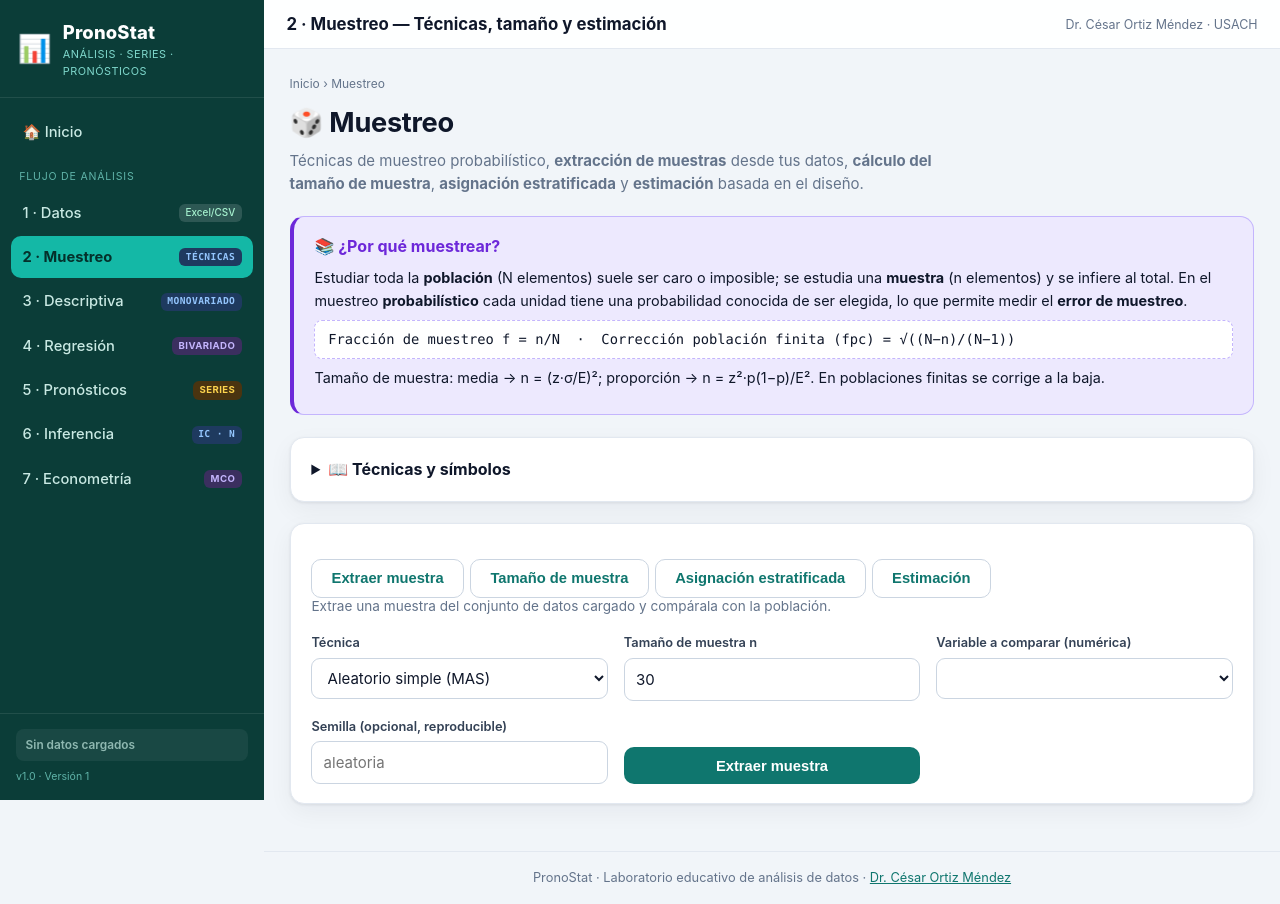
After one commit to cesarortizmendez-cloud/PronoStat, a Django app: template templates/muestreo/index.html in a window 1280 px wide. The commit adds this page. Run offline with Django 5.2, Linux system fonts and the light colour scheme; the template is opened without the code that fills it, so the values that code supplies are empty; some libraries are stand-ins or nearby versions.

Commit message:
Modulo 2 Muestreo: tecnicas, tamano de muestra, asignacion y estimacion + renumeracion

```diff
--- /dev/null
+++ b/apps/muestreo/apps.py
@@ -0,0 +1,6 @@
+from django.apps import AppConfig
+
+
+class MuestreoConfig(AppConfig):
+    default_auto_field = 'django.db.models.BigAutoField'
+    name = 'apps.muestreo'
--- a/pronostat/settings.py
+++ b/pronostat/settings.py
@@ -38,6 +38,7 @@ INSTALLED_APPS = [
     # Módulos de PronoStat (cada uno es una app independiente)
     'apps.home',
     'apps.datos',
+    'apps.muestreo',
     'apps.descriptiva',
     'apps.regresion',
     'apps.pronostico',
--- a/pronostat/urls.py
+++ b/pronostat/urls.py
@@ -51,6 +51,7 @@ def healthz(request):
 urlpatterns = [
     path('', include('apps.home.urls')),
     path('datos/', include('apps.datos.urls')),
+    path('muestreo/', include('apps.muestreo.urls')),
     path('descriptiva/', include('apps.descriptiva.urls')),
     path('regresion/', include('apps.regresion.urls')),
     path('pronostico/', include('apps.pronostico.urls')),
--- a/templates/base.html
+++ b/templates/base.html
@@ -223,11 +223,12 @@ td.num{font-family:var(--mono)}
       <a class="nav-link {% block nav_home %}{% endblock %}" href="/">🏠 Inicio</a>
       <div class="nav-group">Flujo de análisis</div>
       <a class="nav-link {% block nav_datos %}{% endblock %}" href="/datos/">1 · Datos <span class="badge-num">Excel/CSV</span></a>
-      <a class="nav-link {% block nav_desc %}{% endblock %}" href="/descriptiva/">2 · Descriptiva <span class="tag mono">monovariado</span></a>
-      <a class="nav-link {% block nav_reg %}{% endblock %}" href="/regresion/">3 · Regresión <span class="tag bi">bivariado</span></a>
-      <a class="nav-link {% block nav_prono %}{% endblock %}" href="/pronostico/">4 · Pronósticos <span class="tag ts">series</span></a>
-      <a class="nav-link {% block nav_infer %}{% endblock %}" href="/inferencia/">5 · Inferencia <span class="tag mono">IC · n</span></a>
-      <a class="nav-link {% block nav_econ %}{% endblock %}" href="/econometria/">6 · Econometría <span class="tag bi">MCO</span></a>
+      <a class="nav-link {% block nav_muestreo %}{% endblock %}" href="/muestreo/">2 · Muestreo <span class="tag mono">técnicas</span></a>
+      <a class="nav-link {% block nav_desc %}{% endblock %}" href="/descriptiva/">3 · Descriptiva <span class="tag mono">monovariado</span></a>
+      <a class="nav-link {% block nav_reg %}{% endblock %}" href="/regresion/">4 · Regresión <span class="tag bi">bivariado</span></a>
+      <a class="nav-link {% block nav_prono %}{% endblock %}" href="/pronostico/">5 · Pronósticos <span class="tag ts">series</span></a>
+      <a class="nav-link {% block nav_infer %}{% endblock %}" href="/inferencia/">6 · Inferencia <span class="tag mono">IC · n</span></a>
+      <a class="nav-link {% block nav_econ %}{% endblock %}" href="/econometria/">7 · Econometría <span class="tag bi">MCO</span></a>
     </nav>
     <div class="sidebar-foot">
       <div id="ds-status" class="ds-status ds-empty">Sin datos cargados</div>
--- a/templates/descriptiva/index.html
+++ b/templates/descriptiva/index.html
@@ -1,6 +1,6 @@
 {% extends 'base.html' %}
-{% block title %}2 · Descriptiva{% endblock %}
-{% block topbar %}2 · Estadística descriptiva (monovariada){% endblock %}
+{% block title %}3 · Descriptiva{% endblock %}
+{% block topbar %}3 · Estadística descriptiva (monovariada){% endblock %}
 {% block nav_desc %}active{% endblock %}
 
 {% block content %}
--- a/templates/econometria/index.html
+++ b/templates/econometria/index.html
@@ -1,6 +1,6 @@
 {% extends 'base.html' %}
-{% block title %}6 · Econometría{% endblock %}
-{% block topbar %}6 · Econometría — Regresión lineal múltiple (MCO){% endblock %}
+{% block title %}7 · Econometría{% endblock %}
+{% block topbar %}7 · Econometría — Regresión lineal múltiple (MCO){% endblock %}
 {% block nav_econ %}active{% endblock %}
 
 {% block content %}
--- a/templates/inferencia/index.html
+++ b/templates/inferencia/index.html
@@ -1,6 +1,6 @@
 {% extends 'base.html' %}
-{% block title %}5 · Inferencia{% endblock %}
-{% block topbar %}5 · Inferencia — Intervalos de confianza y tamaño de muestra{% endblock %}
+{% block title %}6 · Inferencia{% endblock %}
+{% block topbar %}6 · Inferencia — Intervalos de confianza y tamaño de muestra{% endblock %}
 {% block nav_infer %}active{% endblock %}
 
 {% block content %}
--- /dev/null
+++ b/templates/muestreo/index.html
@@ -0,0 +1,222 @@
+{% extends 'base.html' %}
+{% block title %}2 · Muestreo{% endblock %}
+{% block topbar %}2 · Muestreo — Técnicas, tamaño y estimación{% endblock %}
+{% block nav_muestreo %}active{% endblock %}
+
+{% block content %}
+<div class="page-head">
+  <div class="crumbs">Inicio › Muestreo</div>
+  <h1>🎲 Muestreo</h1>
+  <p>Técnicas de muestreo probabilístico, <b>extracción de muestras</b> desde tus datos,
+     <b>cálculo del tamaño de muestra</b>, <b>asignación estratificada</b> y <b>estimación</b> basada en el diseño.</p>
+</div>
+
+<div class="theory">
+  <h3>📚 ¿Por qué muestrear?</h3>
+  <p>Estudiar toda la <b>población</b> (N elementos) suele ser caro o imposible; se estudia una <b>muestra</b>
+     (n elementos) y se infiere al total. En el muestreo <b>probabilístico</b> cada unidad tiene una probabilidad
+     conocida de ser elegida, lo que permite medir el <b>error de muestreo</b>.</p>
+  <div class="formula">Fracción de muestreo f = n/N &nbsp;·&nbsp; Corrección población finita (fpc) = √((N−n)/(N−1))</div>
+  <p>Tamaño de muestra: media → n = (z·σ/E)²; proporción → n = z²·p(1−p)/E². En poblaciones finitas se corrige a la baja.</p>
+</div>
+
+<details class="card" style="cursor:pointer">
+  <summary style="font-weight:700;font-size:1rem">📖 Técnicas y símbolos</summary>
+  <div class="small" style="margin-top:.8rem;line-height:1.8">
+    <p><b>Probabilísticas:</b> <i>Aleatorio simple (MAS)</i> — cada unidad igual probabilidad · <i>Sistemático</i> — cada k-ésima unidad (k = N/n) tras un arranque aleatorio · <i>Estratificado</i> — se divide en estratos homogéneos y se muestrea en cada uno · <i>Por conglomerados</i> — se eligen grupos completos.</p>
+    <p><b>No probabilísticas</b> (sin marco de probabilidad): por conveniencia, por cuotas, por juicio, bola de nieve. Útiles pero no permiten medir el error de muestreo.</p>
+    <p><b>N</b>: población · <b>n</b>: muestra · <b>N_h, n_h</b>: tamaño del estrato h · <b>W_h</b>=N_h/N: peso · <b>S_h</b>: desviación del estrato · <b>E</b>: error máximo · <b>f</b>=n/N: fracción de muestreo</p>
+    <p><b>Asignación proporcional:</b> n_h = n·(N_h/N) · <b>Asignación de Neyman (óptima):</b> n_h = n·(N_h·S_h)/Σ(N_h·S_h)</p>
+  </div>
+</details>
+
+<div class="card">
+  <div id="tabs" class="btn-row" style="gap:.4rem;margin-bottom:.4rem">
+    <button class="btn btn-ghost mtab active" data-m="extraer">Extraer muestra</button>
+    <button class="btn btn-ghost mtab" data-m="tam">Tamaño de muestra</button>
+    <button class="btn btn-ghost mtab" data-m="asig">Asignación estratificada</button>
+    <button class="btn btn-ghost mtab" data-m="estim">Estimación</button>
+  </div>
+
+  <!-- ===== EXTRAER ===== -->
+  <div class="mode" id="m-extraer">
+    <p class="card-sub">Extrae una muestra del conjunto de datos cargado y compárala con la población.</p>
+    <div id="needdata"></div>
+    <div id="ex-controls" class="grid grid-3">
+      <div class="field"><label>Técnica</label><select id="ex-met">
+        <option value="mas">Aleatorio simple (MAS)</option>
+        <option value="sistematico">Sistemático</option>
+        <option value="estratificado">Estratificado (proporcional)</option></select></div>
+      <div class="field"><label>Tamaño de muestra n</label><input type="number" id="ex-n" min="1" value="30"></div>
+      <div class="field ex-estr" style="display:none"><label>Columna de estrato</label><select id="ex-estrato"></select></div>
+      <div class="field"><label>Variable a comparar (numérica)</label><select id="ex-var"></select></div>
+      <div class="field"><label>Semilla (opcional, reproducible)</label><input type="number" id="ex-seed" placeholder="aleatoria"></div>
+      <div class="field" style="justify-content:flex-end"><button class="btn" id="ex-run">Extraer muestra</button></div>
+    </div>
+  </div>
+
+  <!-- ===== TAMAÑO ===== -->
+  <div class="mode" id="m-tam" style="display:none">
+    <div class="grid grid-2">
+      <div>
+        <h3 style="margin:.2rem 0 .5rem">Para la media</h3>
+        <div class="field"><label>Error máximo E (± unidades)</label><input type="number" id="tm-E" step="any"></div>
+        <div class="field"><label>σ (o s estimada)</label><input type="number" id="tm-sigma" step="any"></div>
+        <div class="field"><label>Confianza (%)</label><input type="number" id="tm-conf" value="95" step="0.5"></div>
+        <div class="field"><label>Población N (opcional)</label><input type="number" id="tm-N" placeholder="∞"></div>
+        <div class="btn-row"><button class="btn" id="tm-run">Calcular n (media)</button></div>
+      </div>
+      <div>
+        <h3 style="margin:.2rem 0 .5rem">Para una proporción</h3>
+        <div class="field"><label>Error máximo E (ej 0.03)</label><input type="number" id="tp-E" step="any" placeholder="0.03"></div>
+        <div class="field"><label>p estimada (0.5 conservador)</label><input type="number" id="tp-p" value="0.5" step="any" min="0.01" max="0.99"></div>
+        <div class="field"><label>Confianza (%)</label><input type="number" id="tp-conf" value="95" step="0.5"></div>
+        <div class="field"><label>Población N (opcional)</label><input type="number" id="tp-N" placeholder="∞"></div>
+        <div class="btn-row"><button class="btn" id="tp-run">Calcular n (proporción)</button></div>
+      </div>
+    </div>
+  </div>
+
+  <!-- ===== ASIGNACIÓN ===== -->
+  <div class="mode" id="m-asig" style="display:none">
+    <p class="card-sub">Reparte una muestra total entre estratos (proporcional y Neyman). S_h es opcional (solo Neyman).</p>
+    <div class="field" style="max-width:220px"><label>Muestra total n</label><input type="number" id="as-n" value="100"></div>
+    <div class="table-wrap" style="margin:.6rem 0"><table><thead><tr><th>Estrato</th><th>Tamaño N_h</th><th>Desv. S_h (opc.)</th><th></th></tr></thead><tbody id="as-rows"></tbody></table></div>
+    <div class="btn-row"><button class="btn btn-ghost" id="as-add">+ Agregar estrato</button><button class="btn" id="as-run">Calcular asignación</button></div>
+  </div>
+
+  <!-- ===== ESTIMACIÓN ===== -->
+  <div class="mode" id="m-estim" style="display:none">
+    <div class="grid grid-2">
+      <div>
+        <h3 style="margin:.2rem 0 .5rem">MAS — desde una muestra (datos)</h3>
+        <div class="field"><label>Columna de la muestra</label><select id="es-col"></select></div>
+        <div class="field"><label>Población N (para total y fpc)</label><input type="number" id="es-N" placeholder="∞"></div>
+        <div class="field"><label>Confianza (%)</label><input type="number" id="es-conf" value="95" step="0.5"></div>
+        <div class="btn-row"><button class="btn" id="es-run">Estimar (MAS)</button></div>
+      </div>
+      <div>
+        <h3 style="margin:.2rem 0 .5rem">Estratificado — desde resumen</h3>
+        <p class="small muted">Ingresa por estrato: N_h, n_h, media x̄_h y desviación s_h.</p>
+        <div class="table-wrap"><table><thead><tr><th>Estrato</th><th>N_h</th><th>n_h</th><th>x̄_h</th><th>s_h</th><th></th></tr></thead><tbody id="ee-rows"></tbody></table></div>
+        <div class="btn-row"><button class="btn btn-ghost" id="ee-add">+ Estrato</button><button class="btn" id="ee-run">Estimar (estratificado)</button></div>
+      </div>
+    </div>
+  </div>
+
+  <div id="msg"></div>
+</div>
+
+<div id="result" class="card hidden">
+  <h2 id="res-title">Resultado</h2>
+  <div id="res-body"></div>
+  <div class="card" style="border-left:4px solid var(--purple);margin-top:1rem">
+    <h2 style="font-size:1rem">🧭 Interpretación</h2>
+    <ul id="res-interp" style="margin:0;padding-left:1.2rem;line-height:1.75"></ul>
+  </div>
+</div>
+{% endblock %}
+
+{% block scripts %}
+<script>
+const $=id=>document.getElementById(id);
+function msg(h,c='alert-info'){ $('msg').innerHTML=h?`<div class="alert ${c}">${h}</div>`:''; }
+function stat(k,v,u=''){return `<div class="stat"><div class="k">${k}</div><div class="v">${typeof v==='number'?PSU.fmt(v):v}</div>${u?`<div class="u">${u}</div>`:''}</div>`;}
+function showInterp(l){ $('res-interp').innerHTML=(l||[]).map(t=>`<li>${t}</li>`).join(''); }
+function showResult(title,html,interp){ $('result').classList.remove('hidden'); $('res-title').textContent=title; $('res-body').innerHTML=html; showInterp(interp); $('result').scrollIntoView({behavior:'smooth'}); }
+let LASTSAMPLE=null;
+
+document.querySelectorAll('.mtab').forEach(b=>b.addEventListener('click',()=>{
+  document.querySelectorAll('.mtab').forEach(x=>x.classList.remove('active')); b.classList.add('active');
+  document.querySelectorAll('.mode').forEach(m=>m.style.display='none'); $('m-'+b.dataset.m).style.display=''; $('result').classList.add('hidden'); msg('');
+}));
+
+function fillCols(){
+  if(PronoStat.has()){
+    PSU.fillColumnSelect($('ex-var'),PronoStat.numericColumns());
+    PSU.fillColumnSelect($('ex-estrato'),PronoStat.columnNames());
+    PSU.fillColumnSelect($('es-col'),PronoStat.numericColumns());
+  }
+}
+fillCols();
+$('ex-met').addEventListener('change',()=>{ document.querySelectorAll('.ex-estr').forEach(e=>e.style.display=$('ex-met').value==='estratificado'?'':'none'); });
+
+/* ---------- Extraer muestra ---------- */
+$('ex-run').addEventListener('click', async ()=>{
+  if(!PronoStat.has()){ PSU.requireDataset('needdata'); return; }
+  const d=PronoStat.get();
+  const payload={rows:d.rows,metodo:$('ex-met').value,n:parseInt($('ex-n').value)||30,
+    estrato_col:$('ex-met').value==='estratificado'?$('ex-estrato').value:null,
+    var:$('ex-var').value, seed:$('ex-seed').value?parseInt($('ex-seed').value):null};
+  msg('Extrayendo muestra… <span class="spinner"></span>');
+  try{
+    const r=await PSU.postJSON('/muestreo/api/extraer',payload); msg('');
+    LASTSAMPLE={columns:d.columns, rows:r.muestra, source:'muestra_'+r.metodo};
+    let html='';
+    const c=r.comparacion;
+    if(c){ html+=`<div class="stat-grid">${stat('N (población)',r.N)}${stat('n (muestra)',r.n)}${stat('Media población',c.poblacion.media)}${stat('Media muestra',c.muestra.media)}${stat('Error de muestreo',c.error_muestral)}${stat('Error relativo',c.error_relativo_pct,'%')}</div>`; }
+    if(Array.isArray(r.asignacion)){
+      html+='<div class="section-title">Asignación por estrato</div><div class="table-wrap"><table><thead><tr><th>Estrato</th><th>N_h</th><th>n_h</th><th>Peso W_h</th></tr></thead><tbody>'+
+        r.asignacion.map(a=>`<tr><td>${a.estrato}</td><td class="num">${a.N_h}</td><td class="num">${a.n_h}</td><td class="num">${a.peso}</td></tr>`).join('')+'</tbody></table></div>';
+    } else if(r.asignacion && r.asignacion.k){ html+=`<p class="small">Intervalo k=${r.asignacion.k}, arranque en posición ${r.asignacion.inicio}.</p>`; }
+    html+=`<div class="section-title">Unidades seleccionadas (posición en el archivo)</div><p class="small mono">${r.indices.join(', ')}</p>`;
+    html+='<div class="btn-row"><button class="btn btn-excel" id="ex-use">Usar esta muestra como dataset</button></div>';
+    showResult('Muestra extraída',html,r.interpretacion);
+    $('ex-use').addEventListener('click',()=>{ PronoStat.save(LASTSAMPLE); fillCols(); msg('Muestra guardada como dataset activo: los demás módulos ahora trabajarán con estas '+LASTSAMPLE.rows.length+' filas.','alert-ok'); });
+  }catch(err){ msg(err.message,'alert-err'); }
+});
+
+/* ---------- Tamaño de muestra ---------- */
+$('tm-run').addEventListener('click', async ()=>{
+  try{ const r=await PSU.postJSON('/muestreo/api/tam-media',{E:parseFloat($('tm-E').value),sigma:parseFloat($('tm-sigma').value),conf:parseFloat($('tm-conf').value)||95,N:$('tm-N').value?parseFloat($('tm-N').value):null});
+    showResult('Tamaño de muestra — media', `<div class="stat-grid">${stat('n requerido',r.n)}${r.n_finita?stat('n (población finita)',r.n_finita):''}${stat('n₀',r.n0)}${stat('z',r.z)}${stat('E',r.E)}${stat('σ',r.sigma)}</div>`, r.interpretacion);
+  }catch(err){ msg(err.message,'alert-err'); }
+});
+$('tp-run').addEventListener('click', async ()=>{
+  try{ const r=await PSU.postJSON('/muestreo/api/tam-prop',{E:parseFloat($('tp-E').value),p:parseFloat($('tp-p').value)||0.5,conf:parseFloat($('tp-conf').value)||95,N:$('tp-N').value?parseFloat($('tp-N').value):null});
+    showResult('Tamaño de muestra — proporción', `<div class="stat-grid">${stat('n requerido',r.n)}${r.n_finita?stat('n (población finita)',r.n_finita):''}${stat('n₀',r.n0)}${stat('z',r.z)}${stat('E',r.E)}${stat('p',r.p)}</div>`, r.interpretacion);
+  }catch(err){ msg(err.message,'alert-err'); }
+});
+
+/* ---------- Asignación estratificada ---------- */
+function asRow(nombre='',N='',S=''){ return `<tr><td><input type="text" class="as-nom" value="${nombre}" style="width:110px"></td><td><input type="number" class="as-N" value="${N}" style="width:90px"></td><td><input type="number" class="as-S" value="${S}" step="any" style="width:90px"></td><td><button class="btn-ghost btn as-del" style="padding:.2rem .5rem">✕</button></td></tr>`; }
+function asInit(){ $('as-rows').innerHTML=asRow('Estrato A',1000,10)+asRow('Estrato B',600,25)+asRow('Estrato C',400,5); bindDel('as-rows','as-del'); }
+$('as-add').addEventListener('click',()=>{ $('as-rows').insertAdjacentHTML('beforeend',asRow('Estrato '+String.fromCharCode(65+$('as-rows').children.length))); bindDel('as-rows','as-del'); });
+function bindDel(tb,cls){ document.querySelectorAll('#'+tb+' .'+cls).forEach(b=>b.onclick=()=>b.closest('tr').remove()); }
+asInit();
+$('as-run').addEventListener('click', async ()=>{
+  const estratos=[...document.querySelectorAll('#as-rows tr')].map(tr=>{
+    const N=parseFloat(tr.querySelector('.as-N').value), S=tr.querySelector('.as-S').value;
+    return {nombre:tr.querySelector('.as-nom').value||'—', N_h:N, S_h:S===''?null:parseFloat(S)}; }).filter(e=>e.N_h>0);
+  if(!estratos.length){ msg('Ingresa al menos un estrato con N_h > 0.','alert-warn'); return; }
+  try{ const r=await PSU.postJSON('/muestreo/api/asignacion',{n:parseInt($('as-n').value)||100,estratos});
+    let html='<div class="table-wrap"><table><thead><tr><th>Estrato</th><th>N_h</th><th>W_h</th><th>S_h</th><th>n proporcional</th><th>n Neyman</th></tr></thead><tbody>'+
+      r.filas.map(f=>`<tr><td>${f.estrato}</td><td class="num">${f.N_h}</td><td class="num">${f.peso}</td><td class="num">${f.S_h??'—'}</td><td class="num">${f.n_proporcional}</td><td class="num">${f.n_neyman??'—'}</td></tr>`).join('')+'</tbody></table></div>';
+    showResult('Asignación estratificada',html,r.interpretacion);
+  }catch(err){ msg(err.message,'alert-err'); }
+});
+
+/* ---------- Estimación ---------- */
+$('es-run').addEventListener('click', async ()=>{
+  if(!PronoStat.has()){ msg('Carga o extrae una muestra primero.','alert-warn'); return; }
+  try{ const r=await PSU.postJSON('/muestreo/api/estimar-srs',{values:PronoStat.numericValues($('es-col').value),N:$('es-N').value?parseFloat($('es-N').value):null,conf:parseFloat($('es-conf').value)||95});
+    let html=`<div class="stat-grid">${stat('Media estimada',r.media)}${stat('n',r.n)}${stat('Desv. s',r.s)}${stat('Error estándar',r.error_std)}${stat('IC inf.',r.ic[0])}${stat('IC sup.',r.ic[1])}${r.total!=null?stat('Total estimado',r.total):''}</div>`;
+    showResult('Estimación MAS',html,r.interpretacion);
+  }catch(err){ msg(err.message,'alert-err'); }
+});
+function eeRow(nombre='',N='',n='',m='',s=''){ return `<tr><td><input type="text" class="ee-nom" value="${nombre}" style="width:90px"></td><td><input type="number" class="ee-N" value="${N}" style="width:70px"></td><td><input type="number" class="ee-n" value="${n}" style="width:60px"></td><td><input type="number" class="ee-m" value="${m}" step="any" style="width:70px"></td><td><input type="number" class="ee-s" value="${s}" step="any" style="width:60px"></td><td><button class="btn-ghost btn ee-del" style="padding:.2rem .5rem">✕</button></td></tr>`; }
+function eeInit(){ $('ee-rows').innerHTML=eeRow('A',1000,60,50,10)+eeRow('B',600,40,80,25)+eeRow('C',400,20,30,5); document.querySelectorAll('#ee-rows .ee-del').forEach(b=>b.onclick=()=>b.closest('tr').remove()); }
+$('ee-add').addEventListener('click',()=>{ $('ee-rows').insertAdjacentHTML('beforeend',eeRow('Estrato '+String.fromCharCode(65+$('ee-rows').children.length))); document.querySelectorAll('#ee-rows .ee-del').forEach(b=>b.onclick=()=>b.closest('tr').remove()); });
+eeInit();
+$('ee-run').addEventListener('click', async ()=>{
+  const estratos=[...document.querySelectorAll('#ee-rows tr')].map(tr=>({nombre:tr.querySelector('.ee-nom').value,
+    N_h:parseFloat(tr.querySelector('.ee-N').value), n_h:parseFloat(tr.querySelector('.ee-n').value),
+    media_h:parseFloat(tr.querySelector('.ee-m').value), s_h:parseFloat(tr.querySelector('.ee-s').value)})).filter(e=>e.N_h>0&&e.n_h>0);
+  if(!estratos.length){ msg('Ingresa al menos un estrato completo.','alert-warn'); return; }
+  try{ const r=await PSU.postJSON('/muestreo/api/estimar-estr',{estratos,conf:parseFloat($('ee-conf')?.value)||95});
+    let html=`<div class="stat-grid">${stat('Media estratificada',r.media)}${stat('Error estándar',r.error_std)}${stat('IC inf.',r.ic[0])}${stat('IC sup.',r.ic[1])}${stat('Total estimado',r.total)}</div>`;
+    showResult('Estimación estratificada',html,r.interpretacion);
+  }catch(err){ msg(err.message,'alert-err'); }
+});
+</script>
+{% endblock %}
--- a/templates/pronostico/index.html
+++ b/templates/pronostico/index.html
@@ -1,6 +1,6 @@
 {% extends 'base.html' %}
-{% block title %}4 · Pronósticos{% endblock %}
-{% block topbar %}4 · Pronósticos — Series de tiempo{% endblock %}
+{% block title %}5 · Pronósticos{% endblock %}
+{% block topbar %}5 · Pronósticos — Series de tiempo{% endblock %}
 {% block nav_prono %}active{% endblock %}
 
 {% block content %}
--- a/templates/regresion/index.html
+++ b/templates/regresion/index.html
@@ -1,6 +1,6 @@
 {% extends 'base.html' %}
-{% block title %}3 · Regresión{% endblock %}
-{% block topbar %}3 · Regresión — Ajuste de modelos{% endblock %}
+{% block title %}4 · Regresión{% endblock %}
+{% block topbar %}4 · Regresión — Ajuste de modelos{% endblock %}
 {% block nav_reg %}active{% endblock %}
 
 {% block content %}
```
Also changed, not shown: apps/muestreo/solver.py (added, +246 -0 lines), apps/muestreo/urls.py (added, +12 -0 lines), apps/muestreo/views.py (added, +76 -0 lines), templates/home/index.html (+16 -5 lines), apps/muestreo/__init__.py (added).
